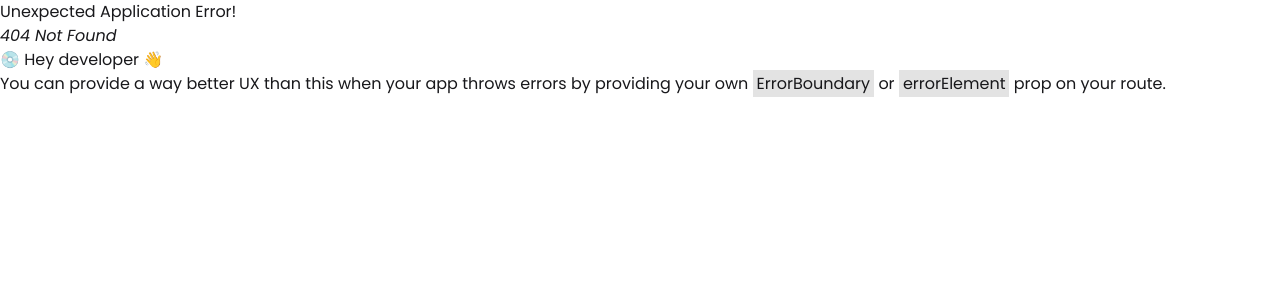
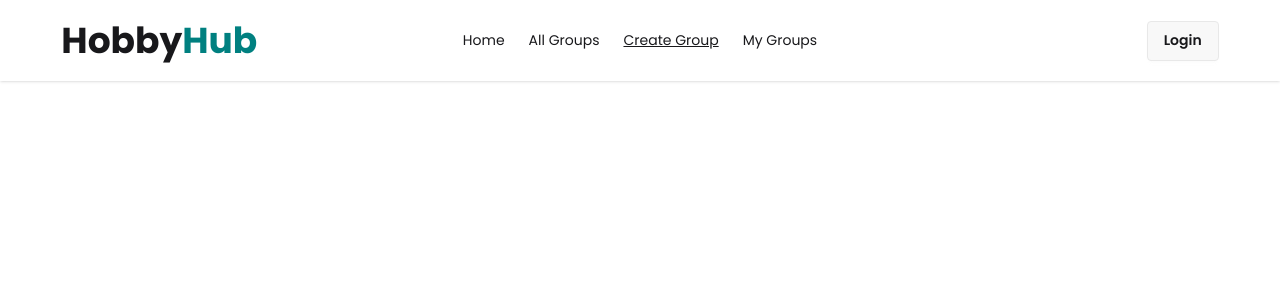
Before and after one commit to parvezreza55/hobbyHub, a React (Vite) app: page /create-group in a window 1280 px wide. Before the commit this address had no page. Shown: the top 300 px of the page. Built offline with nearby package versions, Linux system fonts and the light colour scheme.

Commit message:
added navbar and set routes

```diff
--- /dev/null
+++ b/src/Components/AllGroup.jsx
@@ -0,0 +1,11 @@
+import React from 'react';
+
+const AllGroup = () => {
+    return (
+        <div>
+
+        </div>
+    );
+};
+
+export default AllGroup;
--- /dev/null
+++ b/src/Components/CreateGroup.jsx
@@ -0,0 +1,11 @@
+import React from 'react';
+
+const CreateGroup = () => {
+    return (
+        <div>
+
+        </div>
+    );
+};
+
+export default CreateGroup;
--- /dev/null
+++ b/src/Components/MyGroup.jsx
@@ -0,0 +1,11 @@
+import React from 'react';
+
+const MyGroup = () => {
+    return (
+        <div>
+
+        </div>
+    );
+};
+
+export default MyGroup;
--- a/src/Components/Navbar.jsx
+++ b/src/Components/Navbar.jsx
@@ -1,11 +1,92 @@
-import React from 'react';
+import React from "react";
+import { Link, NavLink } from "react-router";
 
 const Navbar = () => {
-    return (
-        <div>
-
+  const links = (
+    <>
+      <li>
+        <NavLink
+          className={({ isActive }) => (isActive ? "underline" : "")}
+          to={"/"}
+        >
+          Home
+        </NavLink>
+      </li>
+      <li>
+        <NavLink
+          className={({ isActive }) => (isActive ? "underline" : "")}
+          to={"/allgroup"}
+        >
+          All Groups
+        </NavLink>
+      </li>
+      <li>
+        <NavLink
+          className={({ isActive }) => (isActive ? "underline" : "")}
+          to={"/create-group"}
+        >
+          Create Group
+        </NavLink>
+      </li>
+      <li>
+        <NavLink
+          className={({ isActive }) => (isActive ? "underline" : "")}
+          to={"/my-group"}
+        >
+          My Groups
+        </NavLink>
+      </li>
+    </>
+  );
+  return (
+    <div className="bg-base-100 shadow-sm">
+      <div className="navbar md:w-11/12 mx-auto py-4">
+        <div className="navbar-start">
+          <div className="dropdown">
+            <div
+              tabIndex={0}
+              role="button"
+              className="btn btn-ghost  lg:hidden"
+            >
+              <svg
+                xmlns="http://www.w3.org/2000/svg"
+                className="h-5 w-5"
+                fill="none"
+                viewBox="0 0 24 24"
+                stroke="currentColor"
+              >
+                {" "}
+                <path
+                  strokeLinecap="round"
+                  strokeLinejoin="round"
+                  strokeWidth="2"
+                  d="M4 6h16M4 12h8m-8 6h16"
+                />{" "}
+              </svg>
+            </div>
+            <ul
+              tabIndex={0}
+              className="menu menu-sm dropdown-content bg-base-100 rounded-box z-1 mt-3 w-52 p-2 shadow"
+            >
+              {links}
+            </ul>
+          </div>
+          <Link to={"/"} className=" text-xl">
+            {" "}
+            <div className="text-2xl md:text-4xl font-bold ">
+              Hobby<span className="text-teal-50">Hub</span>
+            </div>
+          </Link>
         </div>
-    );
+        <div className="navbar-center hidden lg:flex">
+          <ul className="menu menu-horizontal px-1">{links}</ul>
+        </div>
+        <div className="navbar-end">
+          <a className="btn">Login</a>
+        </div>
+      </div>
+    </div>
+  );
 };
 
 export default Navbar;
--- a/src/Layouts/HomeLayout.jsx
+++ b/src/Layouts/HomeLayout.jsx
@@ -1,9 +1,10 @@
 import React from "react";
+import Navbar from "../Components/Navbar";
 
 const HomeLayout = () => {
   return (
     <div>
-      <p>Hellow 10</p>
+      <Navbar></Navbar>
     </div>
   );
 };
--- a/src/index.css
+++ b/src/index.css
@@ -6,8 +6,9 @@
 @plugin "daisyui/theme" {
   name: "light";
   default: true;
-  --color-primary: blue;
-  --color-secondary: teal;
+  --color-primary: teal;
+  --color-secondary: black;
+  --color-teal-50: teal;
 }
 * {
   font-family: "Poppins", sans-serif;
```
Also changed, not shown: src/Routes/Routes.jsx (+15 -0 lines).
